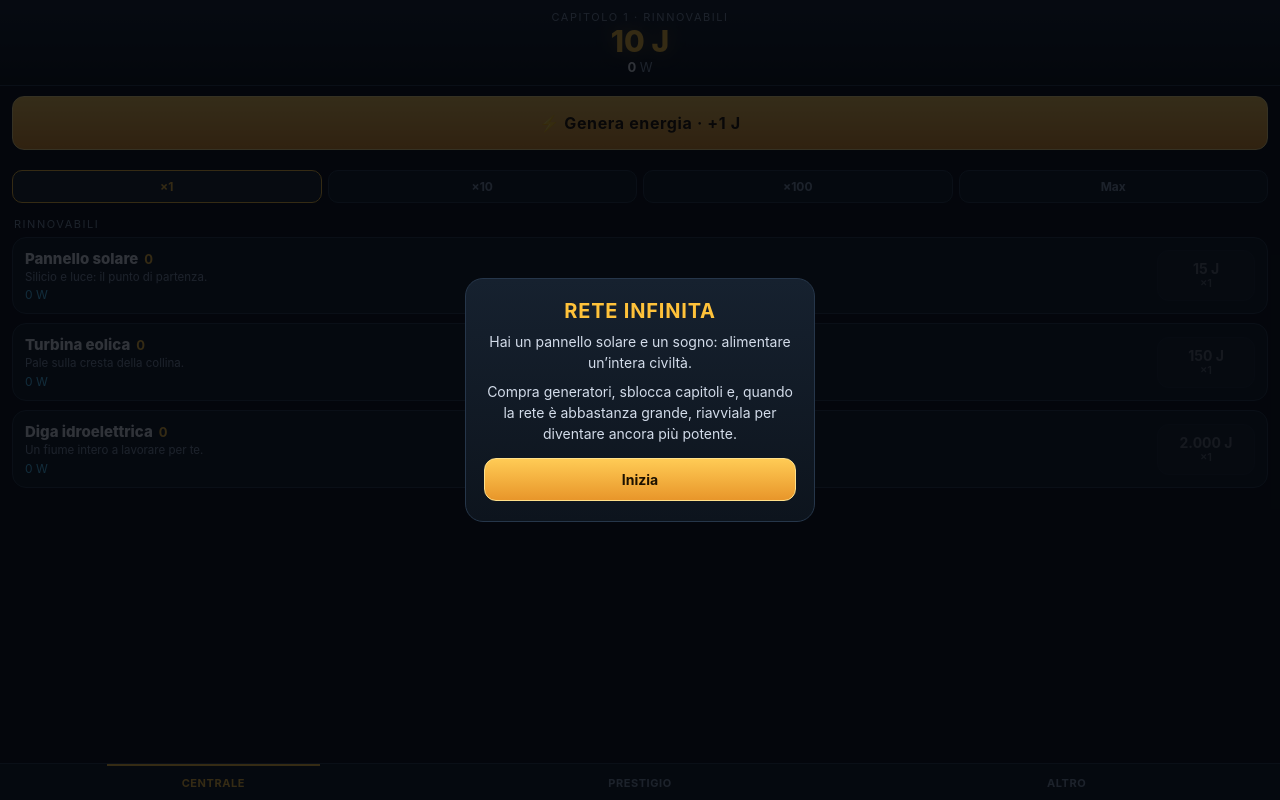
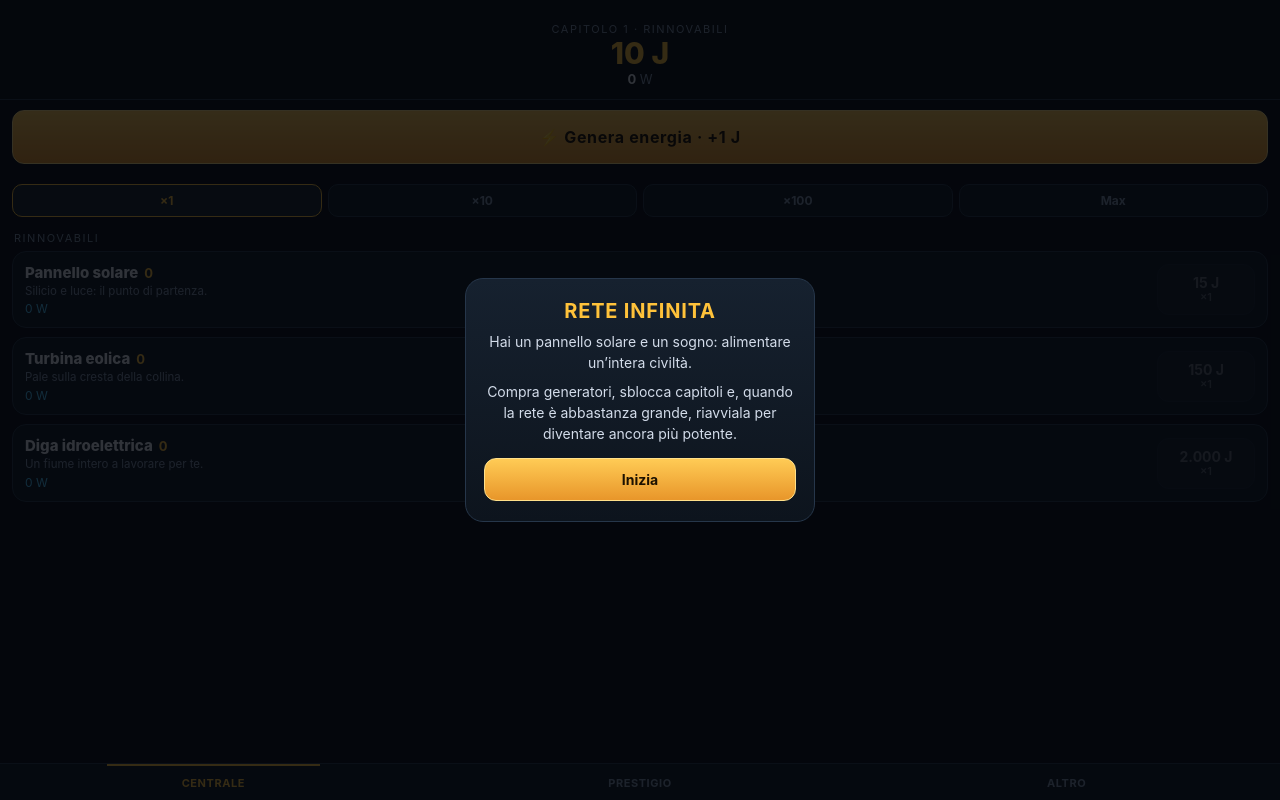
Before and after one commit to GMgames26/monarcadelleombre, a plain HTML site: page rete-infinita/index.html in a window 1280 px wide. Drawn offline with Linux system fonts and the light colour scheme.

Commit message:
Rete Infinita: header piu' in basso, senza ombre in alto
Co-Authored-By: Claude Sonnet 5.5 <noreply@anthropic.com>
Claude-Session: https://claude.ai/code/session_01AWhoNfAgD8ZfaQoYKv7gnz

```diff
--- a/rete-infinita/index.html
+++ b/rete-infinita/index.html
@@ -9,16 +9,16 @@
 <link rel="apple-touch-icon" href="icon-180.png">
 <meta name="apple-mobile-web-app-capable" content="yes">
 <meta name="mobile-web-app-capable" content="yes">
-<meta name="apple-mobile-web-app-status-bar-style" content="black-translucent">
+<meta name="apple-mobile-web-app-status-bar-style" content="black">
 <style>
 :root{--bg:#0a0e14;--pn:#111925;--pn2:#18222f;--ln:#26364a;--am:#ffc23a;--am2:#ff9d2e;--cy:#4cc9ff;--gr:#62e69a;--rd:#ff6b6b;--tx:#e8eef7;--mu:#8497b0;--vi:#b48cff}
 *{box-sizing:border-box;-webkit-tap-highlight-color:transparent}
 html,body{margin:0;height:100%;background:var(--bg);color:var(--tx);font-family:-apple-system,BlinkMacSystemFont,"Segoe UI",Roboto,system-ui,sans-serif;overflow:hidden;user-select:none;-webkit-user-select:none;touch-action:manipulation}
 #app{position:fixed;inset:0;display:flex;flex-direction:column}
 button{font:inherit;color:inherit;border:0;background:none;cursor:pointer}
-#top{padding:calc(env(safe-area-inset-top) + 10px) 14px 8px;background:linear-gradient(180deg,#14202f,#0a0e14);border-bottom:1px solid var(--ln);text-align:center}
+#top{padding:calc(env(safe-area-inset-top) + 22px) 14px 10px;background:var(--bg);border-bottom:1px solid var(--ln);text-align:center}
 #top .ch{font-size:11px;letter-spacing:.14em;text-transform:uppercase;color:var(--mu)}
-#top .en{font-size:30px;font-weight:800;color:var(--am);text-shadow:0 0 18px rgba(255,194,58,.35);line-height:1.15}
+#top .en{font-size:30px;font-weight:800;color:var(--am);line-height:1.15}
 #top .rt{font-size:13px;color:var(--mu)}
 #top .rt b{color:var(--tx)}
 #top .kd{font-size:11px;color:var(--vi);margin-top:2px}
```
